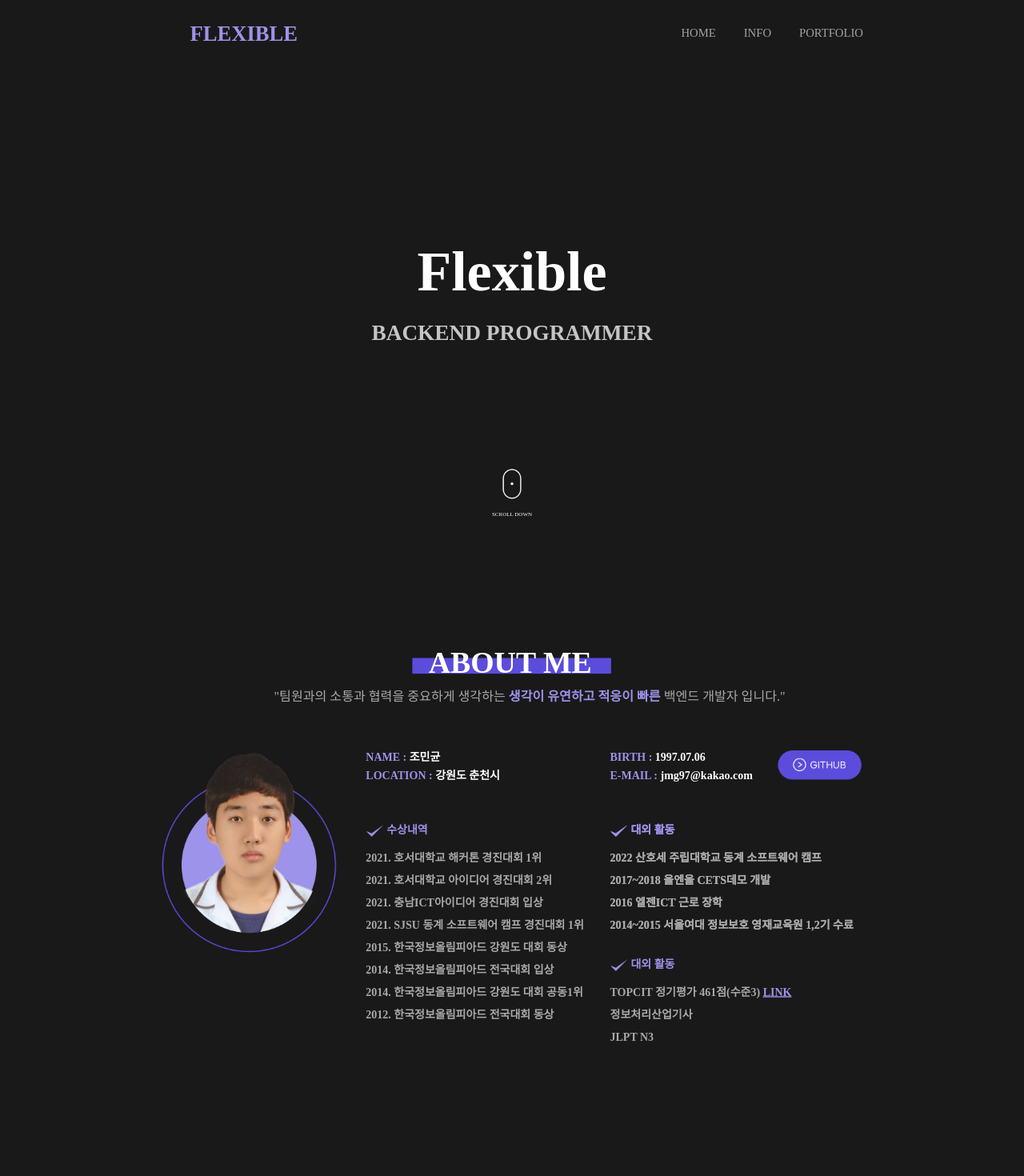
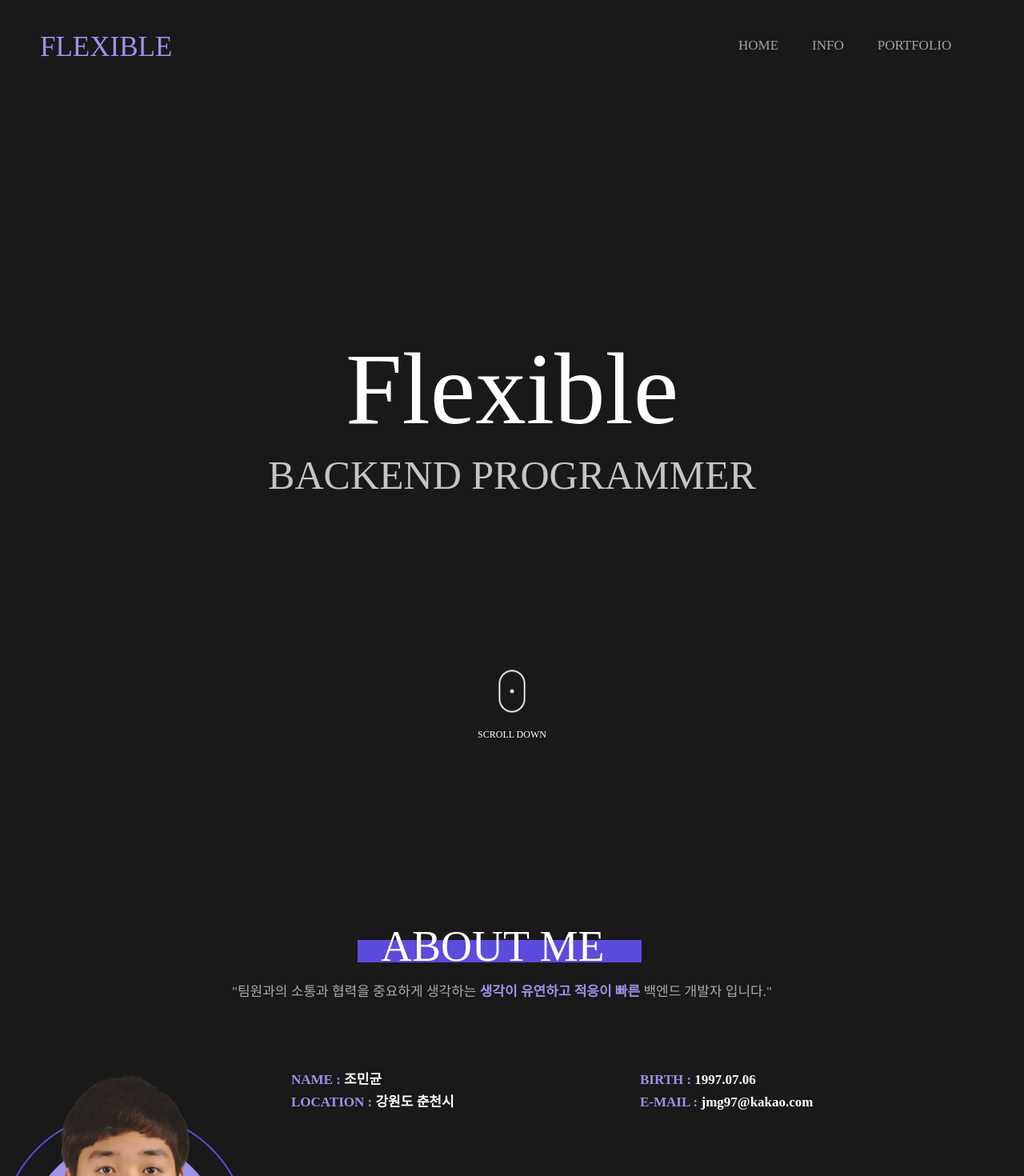
Before and after one commit to jmg9776/2023.01-portfolio-react, a React (Create React App) app: page / in a window 1280 px wide. Shown: the top 1470 px of the page at 80% size. Built offline with nearby package versions, Linux system fonts and the light colour scheme; a web font is replaced by a local one.

Commit message:
font fix

```diff
--- a/src/contents/aboutMe/aboutMe.css
+++ b/src/contents/aboutMe/aboutMe.css
@@ -17,7 +17,6 @@
     font-size: 54px;
     font-family: "LINESeedKR-Bd";
     color: rgb(255, 255, 255);
-    font-weight: bold;
     line-height: 1.2;
     position: absolute;
     left: 476px;
@@ -25,12 +24,12 @@
     z-index: 20;
 }
 .sub-title {
-    font-size: 23px;
+    font-size: 17px;
     font-family: "LINESeedKR-Rg";
     color: rgb(169, 169, 169);
     line-height: 1.2;
     position: absolute;
-    left: 200px;
+    left: 290px;
     top: 150px;
     z-index: 44;
 }
@@ -38,10 +37,9 @@
     color: rgb(157, 147, 234);
 }
 .info-box1 {
-    font-size: 20px;
+    font-size: 17px;
     font-family: "LINESeedKR-Rg";
     color: white;
-    font-weight: bold;
     line-height: 1.2;
     position: absolute;
     left: 364px;
@@ -49,10 +47,9 @@
     z-index: 46;
 }
 .info-box2 {
-    font-size: 20px;
+    font-size: 17px;
     font-family: "LINESeedKR-Rg";
     color: white;
-    font-weight: bold;
     line-height: 1.2;
     position: absolute;
     left: 800px;
@@ -64,15 +61,14 @@ p {
 }
 .git-box {
     position: absolute;
-    left: 1100px;
-    top: 260px;
+    left: 83px;
+    top: 650px;
     z-index: 64;
 }
 .award-box {
-    font-size: 20px;
+    font-size: 21px;
     font-family: "LINESeedKR-Rg";
     color: white;
-    font-weight: bold;
     line-height: 1.2;
     position: absolute;
     left: 364px;
@@ -80,10 +76,9 @@ p {
     z-index: 46;
 }
 .experience {
-    font-size: 20px;
+    font-size: 21px;
     font-family: "LINESeedKR-Rg";
     color: white;
-    font-weight: bold;
     line-height: 1.2;
     position: absolute;
     left: 800px;
@@ -94,7 +89,6 @@ p {
     font-size: 20px;
     font-family: "LINESeedKR-Rg";
     color: white;
-    font-weight: bold;
     line-height: 1.2;
     position: absolute;
     left: 800px;
@@ -103,7 +97,7 @@ p {
 }
 .list {
     padding-top: 0px;
-    font-size: 20px;
+    font-size: 17px;
     color: rgba(169,169,169);
 }
 .about-me-box {
--- a/src/contents/contents.css
+++ b/src/contents/contents.css
@@ -2,7 +2,7 @@
     background-color: rgba(25,25,25);
     position: absolute;
     left: 0px;
-    width: 1250px;
+    width: 1280px;
     height: 5400px;
     z-index: 1;
     left:50%;
--- a/src/header/headerNavigation.css
+++ b/src/header/headerNavigation.css
@@ -1,8 +1,7 @@
 .FLEXIBLE {
-    font-size: 38px;
+    font-size: 35px;
     font-family: "LINESeedKR-Bd";
     color: rgb(157, 147, 234);
-    font-weight: bold;
     line-height: 1.2;
     position: absolute;
     left: 50px;
@@ -18,10 +17,10 @@
 }
 .menu-list {
     display: inline;
-    padding: 25px;
+    padding: 21px;
 }
 .menu-font {
-    font-size: 21px;
+    font-size: 17px;
     font-family: "LINESeedKR-Rg";
     color: rgba(255, 255, 255, 0.6);
     text-decoration: none;
--- a/src/header/intro/intro.css
+++ b/src/header/intro/intro.css
@@ -7,9 +7,8 @@
     z-index: 2;
 }
 .title2 {
-    font-size: 39px;
+    font-size: 50px;
     font-family: "LINESeedKR-Rg";
-    font-weight: bold;
     color: rgba(240,240,240,80%);
     line-height: 1.2;
     -moz-transform: matrix( 1.27175486677865,0,0,1.27175486677865,0,0);
@@ -22,10 +21,9 @@
     z-index: 11;
 }
 .title1 {
-    font-size: 100px;
+    font-size: 127px;
     font-family: "LINESeedKR-Bd";
     color: rgb(255, 255, 255);
-    font-weight: bold;
     line-height: 1.2;
     -moz-transform: matrix( 1.27175486677865,0,0,1.27175486677865,0,0);
     -webkit-transform: matrix( 1.27175486677865,0,0,1.27175486677865,0,0);
@@ -37,7 +35,7 @@
     z-index: 6;
 }
 .SCROLL_DOWN {
-    font-size: 10px;
+    font-size: 12px;
     font-family: "LINESeedKR-Rg";
     color: rgb(255, 255, 255);
     line-height: 1.2;
--- a/src/index.css
+++ b/src/index.css
@@ -3,7 +3,7 @@ body {
     padding: 0;
 }
 .all-scale {
-    scale: 70%;
+    scale: 100%;
     height: 100%;
 }
 @font-face {
```
